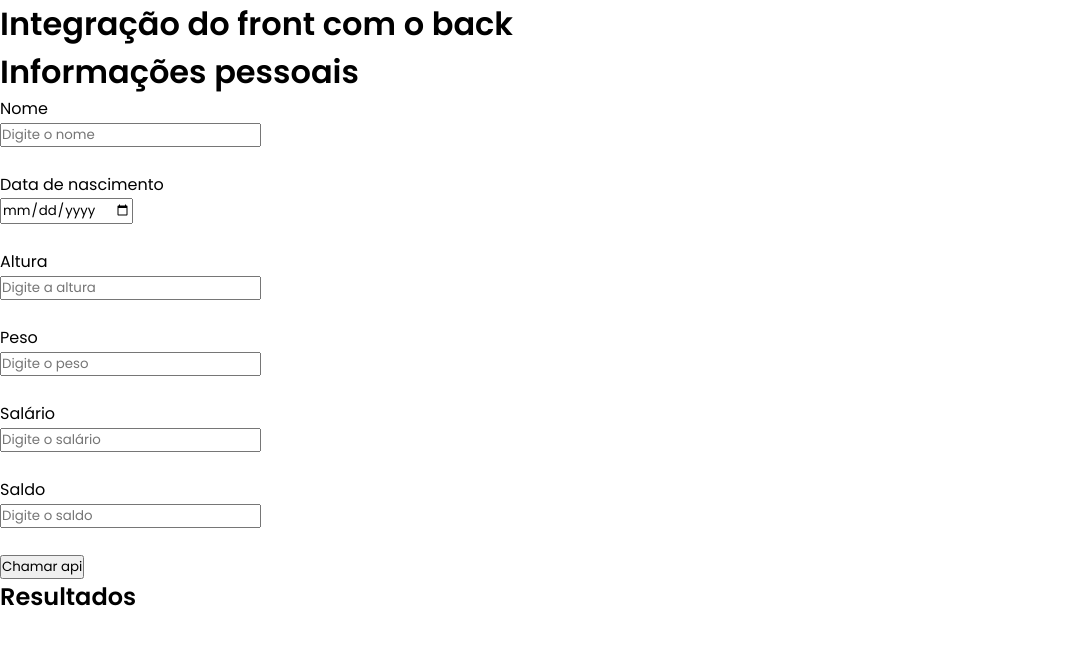
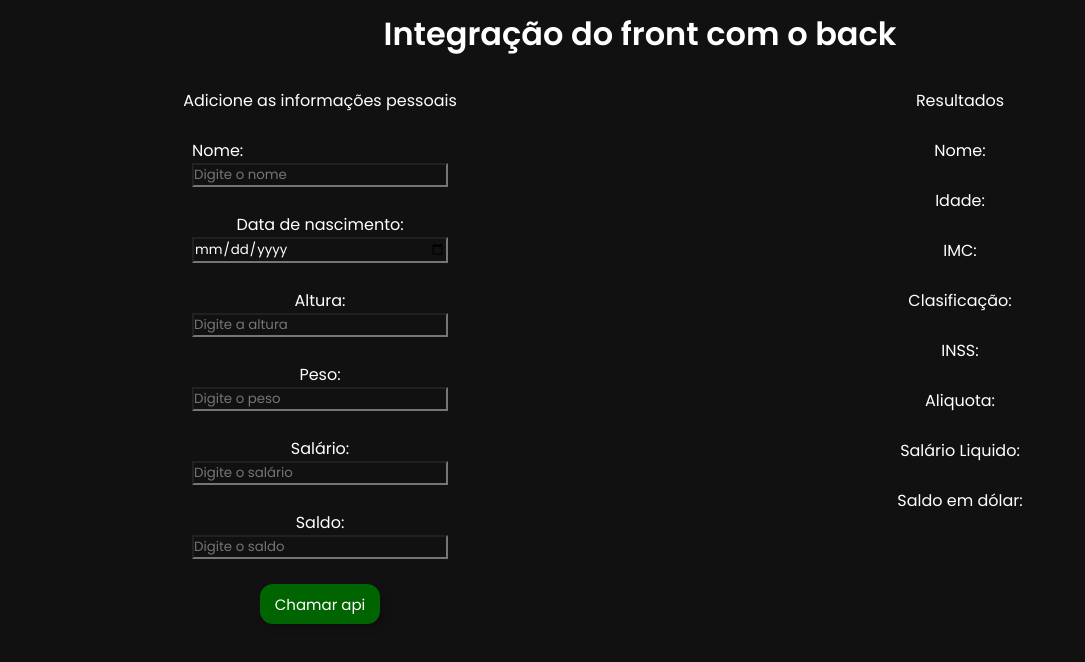
Before and after one commit to dryelleebelinvar/csharp, a plain HTML site: page projeto4/FrontPessoa/index.html in a window 1280 px wide. Shown: the whole page, without its empty margins (0-1085 px from the left). Drawn offline with nearby package versions, Linux system fonts and the light colour scheme; a web font is replaced by a local one.

Commit message:
update front

```diff
--- a/projeto4/FrontPessoa/index.html
+++ b/projeto4/FrontPessoa/index.html
@@ -7,37 +7,43 @@
     <meta name="viewport" content="width=device-width, initial-scale=1.0">
     <script src="https://ajax.googleapis.com/ajax/libs/jquery/3.6.0/jquery.min.js"></script>
     <link rel="stylesheet" type="text/css" href="./style.css">
-    <title>Dados pessoais</title>
+    <title>Web API Pessoas | Dryelle Ebelin</title>
 </head>
 
 <body>
     <h1>Integração do front com o back</h1>
-    <h1>Informações pessoais</h1>
 
-    <label for="txt_nome">Nome</label><br>
-    <input type="text" id="txt_nome" placeholder="Digite o nome"><br><br>
-    <label for="txt_data">Data de nascimento</label><br>
-    <input type="date" id="txt_data"><br><br>
-    <label for="txt_altura">Altura</label><br>
-    <input type="number" id="txt_altura" placeholder="Digite a altura"><br><br>
-    <label for="txt_peso">Peso</label><br>
-    <input type="number" id="txt_peso" placeholder="Digite o peso"><br><br>
-    <label for="txt_salario">Salário</label><br>
-    <input type="number" id="txt_salario" placeholder="Digite o salário"><br><br>
-    <label for="txt_saldo">Saldo</label><br>
-    <input type="number" id="txt_saldo" placeholder="Digite o saldo"><br><br>
+    <div class="container">
+        <div class="div-adicionar-informacoes">
+            <p>Adicione as informações pessoais</p><br>
+            <label for="txt_nome" style="padding-right: 32%;">Nome:</label>
+            <input type="text" id="txt_nome" placeholder="Digite o nome" required><br>
+            <label for="txt_data">Data de nascimento:</label>
+            <input type="date" id="txt_data" required><br>
+            <label for="txt_altura">Altura:</label>
+            <input type="number" id="txt_altura" placeholder="Digite a altura" required><br>
+            <label for="txt_peso">Peso:</label>
+            <input type="number" id="txt_peso" placeholder="Digite o peso" required><br>
+            <label for="txt_salario">Salário:</label>
+            <input type="number" id="txt_salario" placeholder="Digite o salário" required><br>
+            <label for="txt_saldo">Saldo:</label>
+            <input type="number" id="txt_saldo" placeholder="Digite o saldo" required><br>
 
-    <button onclick="chamarApiPessoa()">Chamar api</button><br>
+            <button onclick="chamarApiPessoa()">Chamar api</button><br>
+        </div>
 
-    <h2>Resultados</h2>
-    <h2 id="resultado_nome"></h2>
-    <h2 id="resultado_idade"></h2>
-    <h2 id="resultado_imc"></h2>
-    <h2 id="resultado_classificacao"></h2>
-    <h2 id="resultado_inss"></h2>
-    <h2 id="resultado_aliquota"></h2>
-    <h2 id="resultado_salarioLiquido"></h2>
-    <h2 id="resultado_saldoDolar"></h2>
+        <div class="div-resultados">
+            <p>Resultados</p><br>
+            <p id="resultado_nome">Nome: </p><br>
+            <p id="resultado_idade">Idade: </p><br>
+            <p id="resultado_imc">IMC: </p><br>
+            <p id="resultado_classificacao">Clasificação: </p><br>
+            <p id="resultado_inss">INSS: </p><br>
+            <p id="resultado_aliquota">Aliquota: </p><br>
+            <p id="resultado_salarioLiquido">Salário Liquido: </p><br>
+            <p id="resultado_saldoDolar">Saldo em dólar: </p>
+        </div>
+    </div>
 
     <script src="./script.js"></script>
 </body>
--- a/projeto4/FrontPessoa/style.css
+++ b/projeto4/FrontPessoa/style.css
@@ -5,4 +5,51 @@
     margin: 0;
     box-sizing: border-box;
     font-family: 'poppins', sans-serif;
+    background-color: #111111;
+    color: #ffffff;
 }
+
+body > h1 {
+    display: flex;
+    justify-content: center;
+    margin-top: 10px;
+    margin-bottom: 30px;
+}
+
+.container {
+    display: flex;
+}
+
+.div-adicionar-informacoes {
+    min-height: 100vh;
+    width: 50vw;
+    display: flex;
+    flex-direction: column;
+    align-items: center;
+}
+.div-adicionar-informacoes > input {
+    width: 40%;
+}
+
+.div-resultados {
+    min-height: 100vh;
+    width: 50vw;
+    display: flex;
+    flex-direction: column;
+    align-items: center;
+}
+
+button {
+    background-color: #006400;
+    border: none;
+    font-size: 15px;
+    width: 120px;
+    height: 40px;
+    border-radius: 13px;
+    cursor: pointer;
+    box-shadow: 3px 3px 10px rgba(0, 0, 0, .212);
+    transition: all 0.5s ease-in-out;
+}
+button:hover {
+    background-color: #008000;
+}
```
